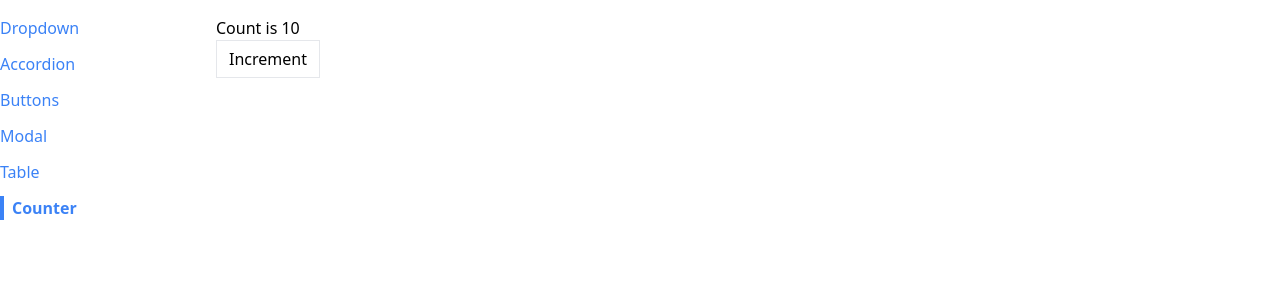
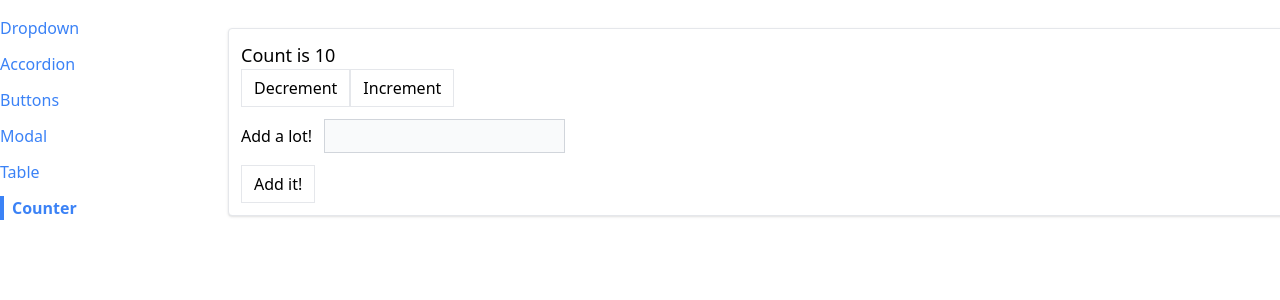
Before and after one commit to locaulker/components, a React (Create React App) app: page /counter in a window 1280 px wide. Shown: the top 300 px of the page. Built offline with nearby package versions, Linux system fonts and the light colour scheme.

Commit message:
refactored counterPage to use the useState hook only

```diff
--- a/src/pages/CounterPage.js
+++ b/src/pages/CounterPage.js
@@ -1,14 +1,50 @@
-import useCounter from "../hooks/use-counter"
+import { useState } from "react"
 import Button from "../components/Button"
+import Panel from "../components/Panel"
 
 function CounterPage({ initialCount }) {
-  const { count, increment } = useCounter(initialCount)
+  const [count, setCount] = useState(initialCount)
+  const [valueToAdd, setValueToAdd] = useState(0)
+
+  const increment = () => {
+    setCount(count + 1)
+  }
+  const decrement = () => {
+    setCount(count - 1)
+  }
+
+  const handleChange = event => {
+    const value = parseInt(event.target.value) || 0
+
+    setValueToAdd(value)
+  }
+
+  const handleSubmit = event => {
+    event.preventDefault()
+
+    setCount(count + valueToAdd)
+    setValueToAdd(0)
+  }
 
   return (
-    <div>
-      <h1>Count is {count}</h1>
-      <Button onClick={increment}>Increment</Button>
-    </div>
+    <Panel className="m-3">
+      <h1 className="text-lg">Count is {count}</h1>
+      <div className="flex flex-row">
+        <Button onClick={decrement}>Decrement</Button>
+        <Button onClick={increment}>Increment</Button>
+      </div>
+
+      <form onSubmit={handleSubmit}>
+        <label>Add a lot!</label>
+        <input
+          value={valueToAdd || ""}
+          onChange={handleChange}
+          type="number"
+          className="p-1 m-3 bg-gray-50 border border-gray-300"
+        />
+        <Button>Add it!</Button>
+      </form>
+    </Panel>
   )
 }
 
--- /dev/null
+++ b/src/pages/_CounterPage-w-custom-hook.js
@@ -0,0 +1,15 @@
+import useCounter from "../hooks/use-counter"
+import Button from "../components/Button"
+
+function CounterPage({ initialCount }) {
+  const { count, increment } = useCounter(initialCount)
+
+  return (
+    <div>
+      <h1>Count is {count}</h1>
+      <Button onClick={increment}>Increment</Button>
+    </div>
+  )
+}
+
+export default CounterPage
```
